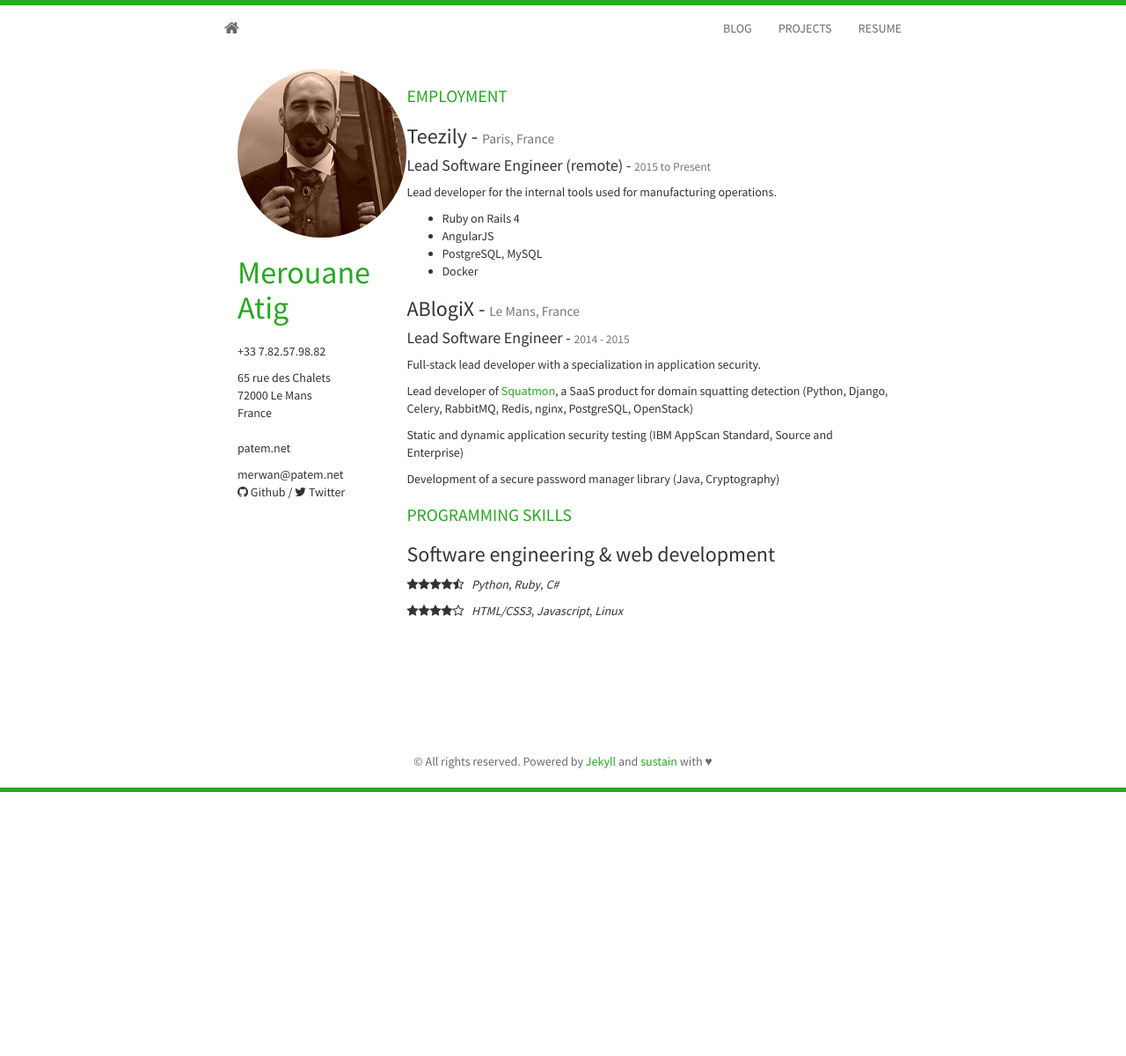
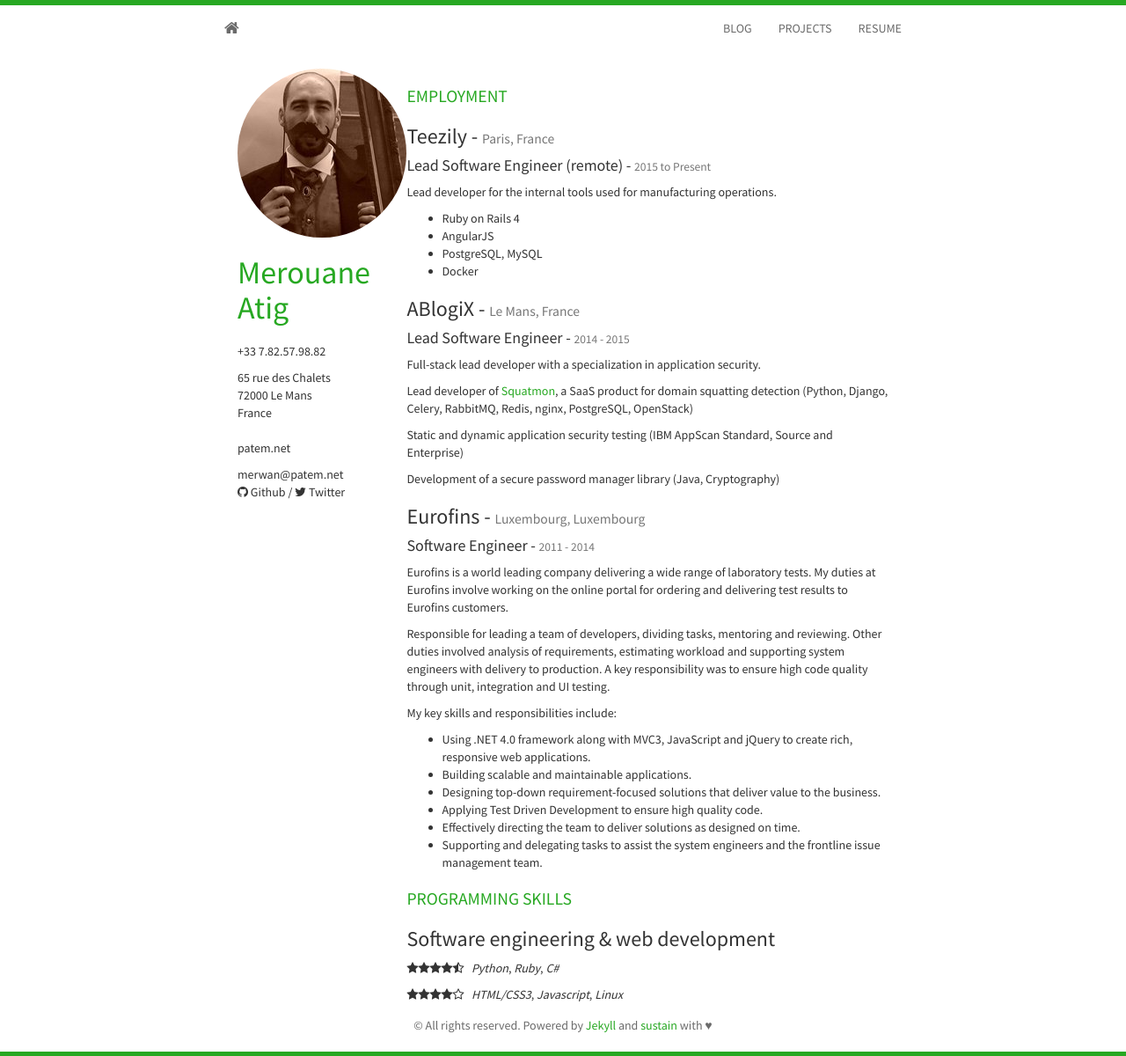
Before and after one commit to merwan/merwan.github.io, a Jekyll site: the page built from resume.html, in a window 1280 px wide. Shown: the whole page at 88% size. Built offline with Jekyll 4.4.1, drawn with Linux system fonts in a browser that asks for light colours; nearby versions of some CDN libraries; before the commit the page ends 900 px from its top, so only the background shows below that.

Commit message:
Add Eurofins experience in resume

```diff
--- a/resume.html
+++ b/resume.html
@@ -51,6 +51,24 @@
         <p>Static and dynamic application security testing (IBM AppScan Standard, Source and Enterprise)</p>
         <p>Development of a secure password manager library (Java, Cryptography)</p>
       </article>
+      <article>
+        <header>
+          <h3>Eurofins - <small>Luxembourg, Luxembourg</small></h3>
+          <h4>Software Engineer - <small>2011 - 2014</small></h4>
+        </header>
+        <p>Eurofins is a world leading company delivering a wide range of laboratory tests. My duties at Eurofins involve working on the online portal for ordering and delivering test results to Eurofins customers.</p>
+
+        <p>Responsible for leading a team of developers, dividing tasks, mentoring and reviewing. Other duties involved analysis of requirements, estimating workload and supporting system engineers with delivery to production. A key responsibility was to ensure high code quality through unit, integration and UI testing.</p>
+        <p>My key skills and responsibilities include:</p>
+        <ul>
+          <li>Using .NET 4.0 framework along with MVC3, JavaScript and jQuery to create rich, responsive web applications.</li>
+          <li>Building scalable and maintainable applications.</li>
+          <li>Designing top-down requirement-focused solutions that deliver value to the business.</li>
+          <li>Applying Test Driven Development to ensure high quality code.</li>
+          <li>Effectively directing the team to deliver solutions as designed on time.</li>
+          <li>Supporting and delegating tasks to assist the system engineers and the frontline issue management team.</li>
+        </ul>
+      </article>
     </section>
     <section>
       <h2>Programming Skills</h3>
```
